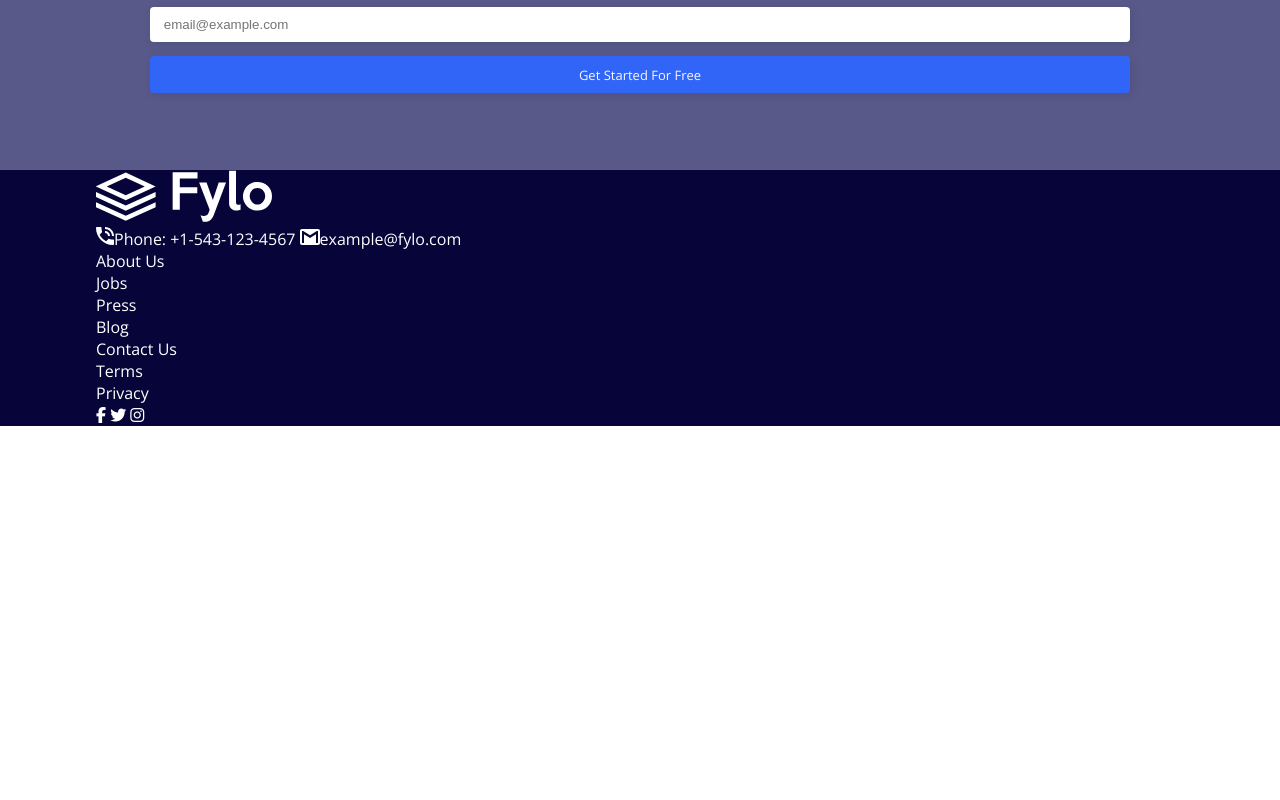
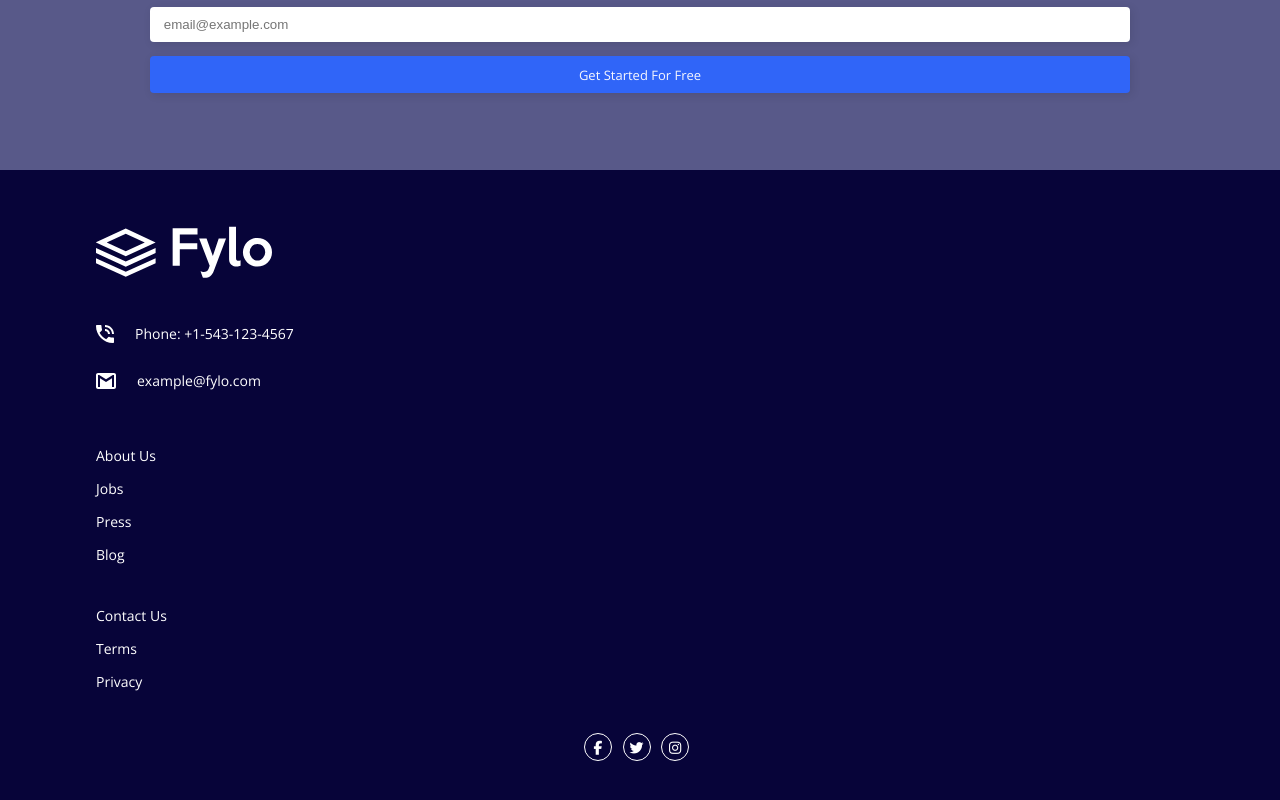
Before and after one commit to JacksonJ97/fylo-landing-page-with-two-column-layout, a website built with Parcel: page src/index.html in a window 1280 px wide. Shown: the part 2724-3524 px from the top of the page. Before the commit the page ends 3150 px from the top, so only its background shows below. Built offline with nearby package versions, Linux system fonts and the light colour scheme.

Commit message:
finished footer section

```diff
--- a/src/index.html
+++ b/src/index.html
@@ -88,19 +88,20 @@
     <footer>
       <div class="container">
         <img src="images/white-logo.svg" alt="" />
-        <div>
+
+        <div class="contact-links">
           <a href="#"><img src="images/icon-phone.svg" alt="" />Phone: +1-543-123-4567</a>
           <a href="#"><img src="images/icon-email.svg" alt="" />example@fylo.com</a>
         </div>
 
-        <ul>
+        <ul class="footer-links">
           <li><a href="#">About Us</a></li>
           <li><a href="#">Jobs</a></li>
           <li><a href="#">Press</a></li>
           <li><a href="#">Blog</a></li>
         </ul>
 
-        <ul>
+        <ul class="footer-links">
           <li><a href="#">Contact Us</a></li>
           <li><a href="#">Terms</a></li>
           <li><a href="#">Privacy</a></li>
--- a/src/scss/layout/_footer.scss
+++ b/src/scss/layout/_footer.scss
@@ -3,8 +3,52 @@
 footer {
   background-color: $veryDarkBlue;
   color: white;
+  font-size: 0.875rem;
+  padding: 4em 0;
+}
+
+footer img {
+  margin-bottom: 3em;
 }
 
 footer a {
   color: #fff;
 }
+
+footer li {
+  margin-bottom: 1em;
+}
+
+.contact-links {
+  margin-bottom: 4em;
+}
+
+.contact-links a {
+  display: flex;
+  align-items: center;
+  margin-bottom: 2em;
+}
+
+.contact-links img {
+  margin: 0 1.5em 0 0;
+}
+
+.footer-links {
+  margin-bottom: 3em;
+}
+
+.social-links {
+  text-align: center;
+}
+
+.social-links a {
+  display: inline-block;
+  border-radius: 50%;
+  border: 1px solid white;
+  text-align: center;
+  vertical-align: middle;
+  line-height: 2em;
+  height: 2em;
+  width: 2em;
+  margin-right: 0.5em;
+}
```
Also changed, not shown: public/index.html (+4 -3 lines), 1 other file.
